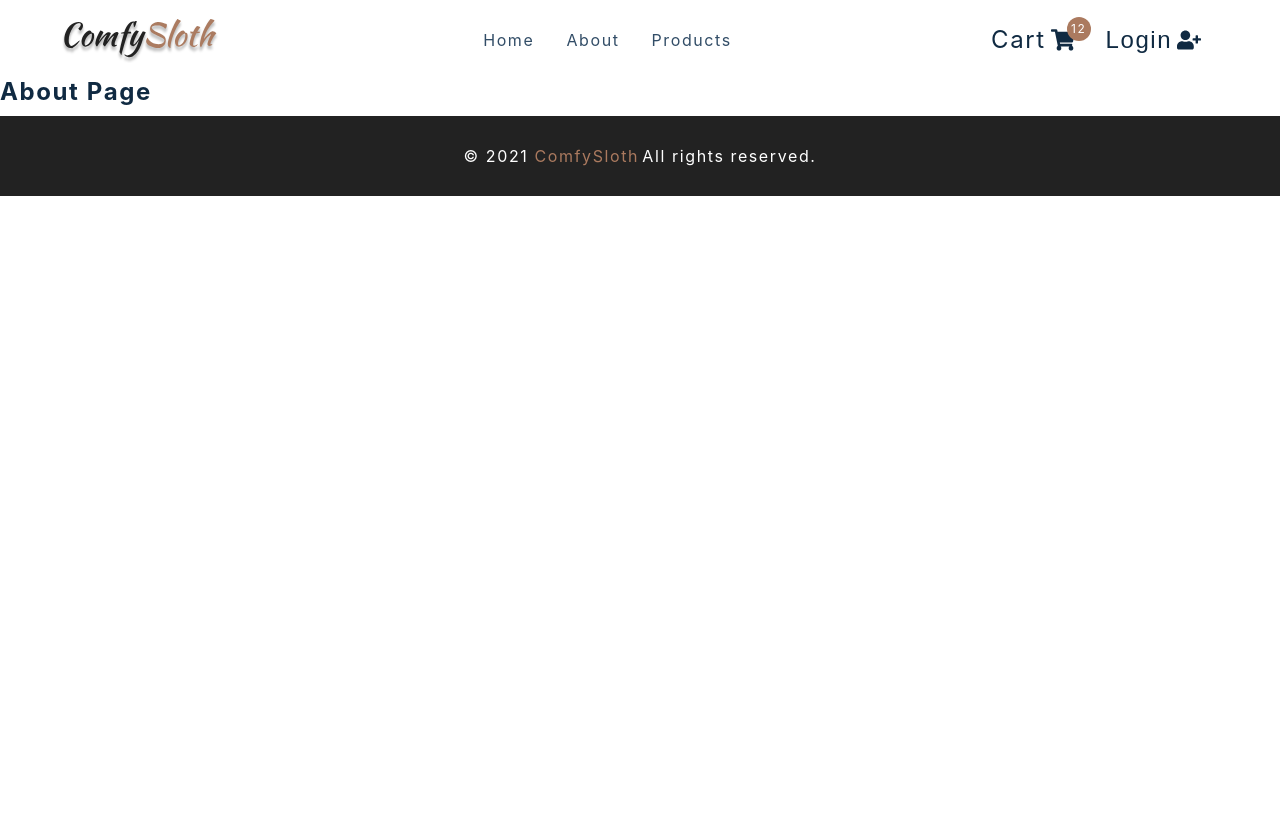
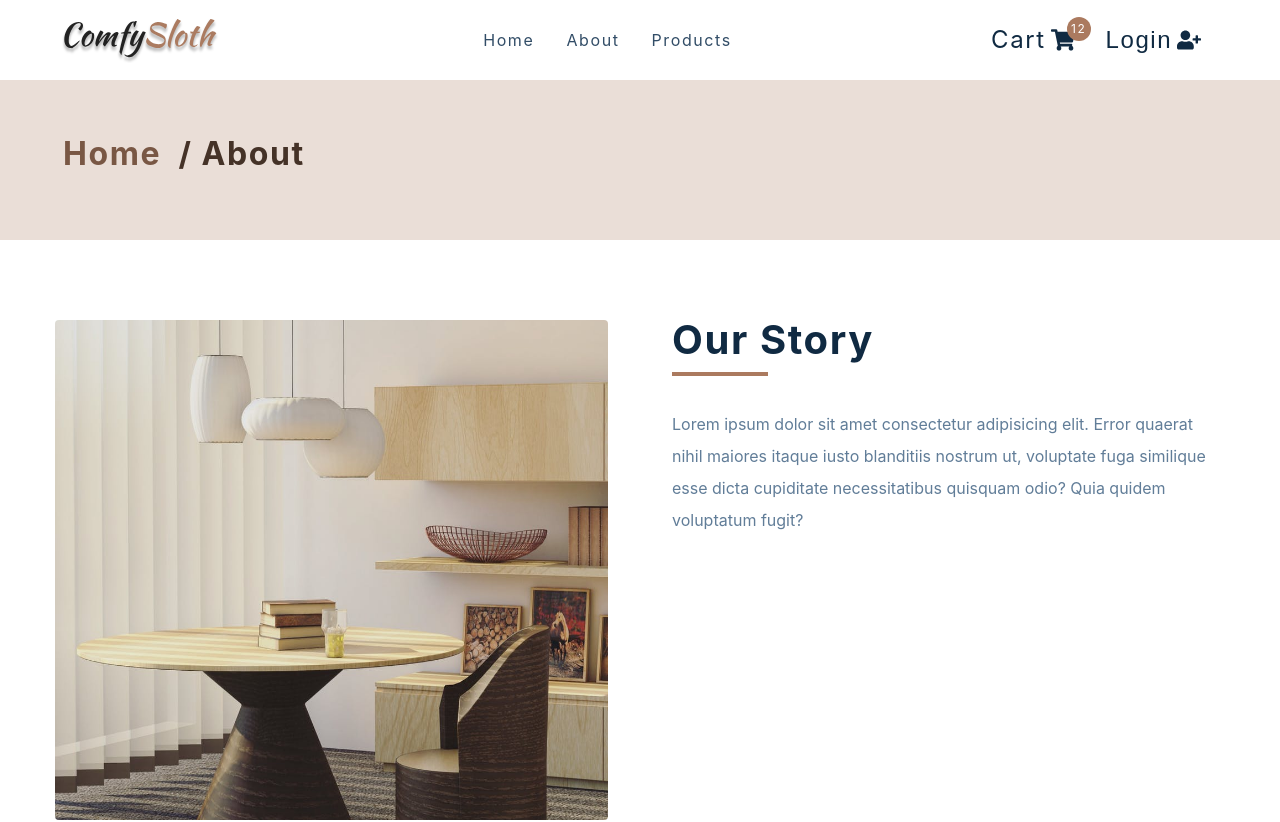
Before and after one commit to chianglynn/react-ecommerce-comfysloth, a React (Create React App) app: page /about in a window 1280 px wide. Shown: the top 822 px of the page. Before the commit the page ends 800 px from the top, so only its background shows below. Built offline with nearby package versions, Linux system fonts and the light colour scheme.

Commit message:
Finish about page

```diff
--- a/src/components/PageHero.js
+++ b/src/components/PageHero.js
@@ -2,23 +2,32 @@ import React from 'react';
 import styled from 'styled-components';
 import { Link } from 'react-router-dom';
 
-const PageHero = () => {
-  return <h4>page hero</h4>;
+const PageHero = ({ title }) => {
+  return (
+    <Wrapper>
+      <div className="section-center">
+        <h3>
+          <Link to="/">home</Link> / {title}
+        </h3>
+      </div>
+    </Wrapper>
+  );
 };
 
 const Wrapper = styled.section`
-  background: var(--clr-primary-10);
-  width: 100%;
-  min-height: 20vh;
   display: flex;
   align-items: center;
+  width: 100%;
+  color: var(--clr-primary-1);
+  min-height: 20vh;
+  background: var(--clr-primary-10);
 
-  color: var(--clr-primary-1);
   a {
+    padding: 0.5rem;
     color: var(--clr-primary-3);
-    padding: 0.5rem;
     transition: var(--transition);
   }
+
   a:hover {
     color: var(--clr-primary-1);
   }
--- a/src/pages/AboutPage.js
+++ b/src/pages/AboutPage.js
@@ -1,35 +1,53 @@
 import React from 'react';
 import styled from 'styled-components';
+import aboutImg from '../assets/hero-bcg.jpeg';
 import { PageHero } from '../components';
-import aboutImg from '../assets/hero-bcg.jpeg';
 
 const AboutPage = () => {
-  return <h4>about page</h4>;
+  return (
+    <main>
+      <PageHero title="about" />
+      <Wrapper className="page section section-center">
+        <img src={aboutImg} alt="desk" />
+        <article>
+          <div className="title">
+            <h2>our story</h2>
+            <div className="underline"></div>
+          </div>
+          <p>Lorem ipsum dolor sit amet consectetur adipisicing elit. Error quaerat nihil maiores itaque iusto blanditiis nostrum ut, voluptate fuga similique esse dicta cupiditate necessitatibus quisquam odio? Quia quidem voluptatum fugit?</p>
+        </article>
+      </Wrapper>
+    </main>
+  );
 };
 
 const Wrapper = styled.section`
   display: grid;
   gap: 4rem;
+
   img {
+    display: block;
     width: 100%;
-    display: block;
+    height: 500px;
     border-radius: var(--radius);
-    height: 500px;
     object-fit: cover;
   }
+
   p {
+    margin: 2rem auto 0;
+    max-width: 45em;
+    color: var(--clr-grey-5);
     line-height: 2;
-    max-width: 45em;
-    margin: 0 auto;
-    margin-top: 2rem;
-    color: var(--clr-grey-5);
   }
+
   .title {
     text-align: left;
   }
+
   .underline {
     margin-left: 0;
   }
+
   @media (min-width: 992px) {
     grid-template-columns: 1fr 1fr;
   }
```
